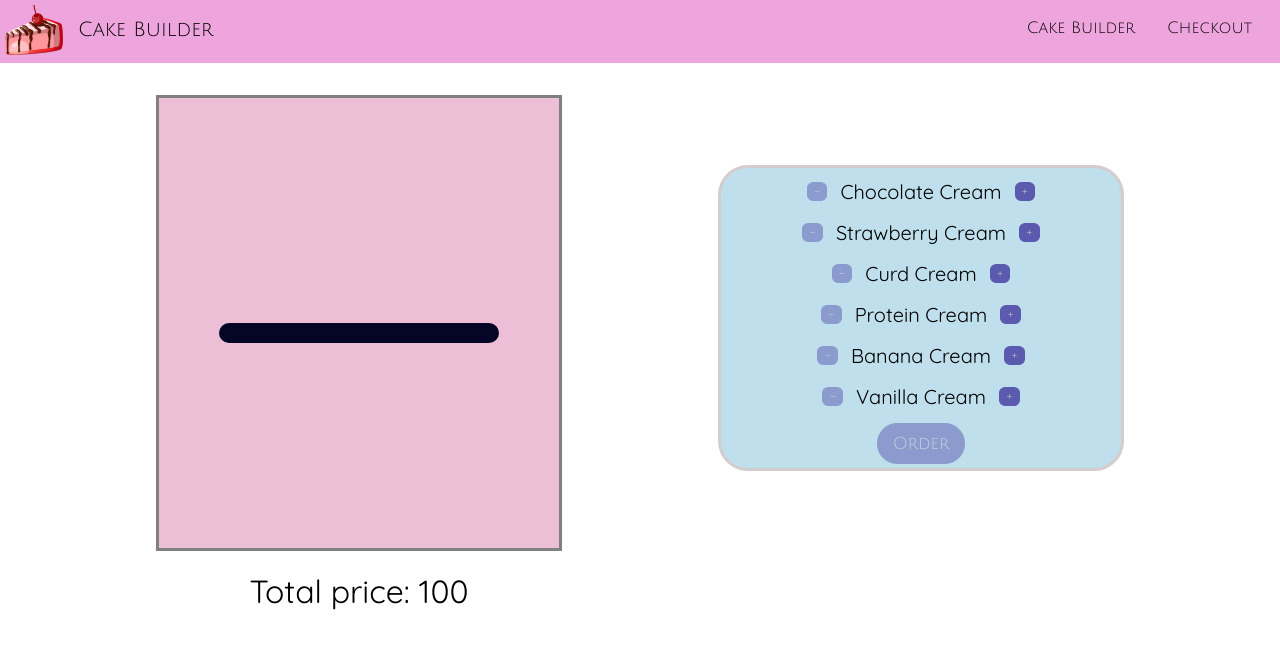
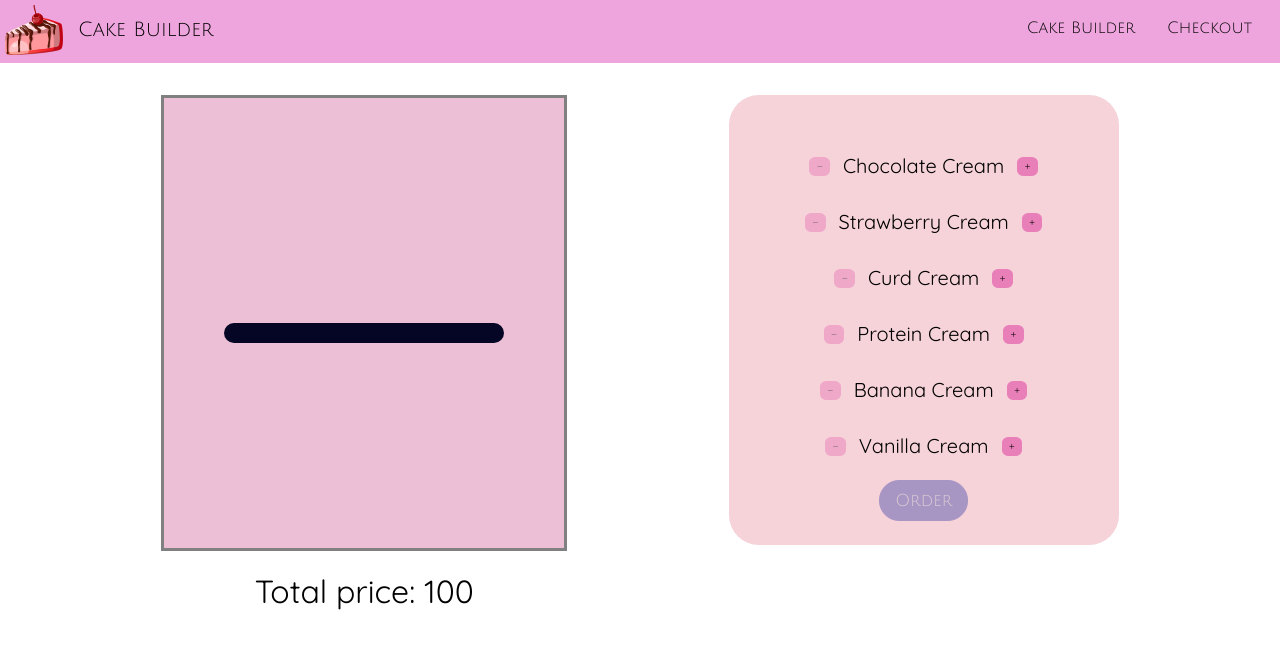
Before and after one commit to Aiperi-Amankulova/cake-builder, a React (Create React App) app: page / in a window 1280 px wide. Shown: the top 648 px of the page. Built offline with nearby package versions, Linux system fonts and the light colour scheme; a web font is replaced by a local one.

Commit message:
Changing colors and sizes

```diff
--- a/src/components/CakeBuilder/CakeControls/CakeControl/CakeControl.module.css
+++ b/src/components/CakeBuilder/CakeControls/CakeControl/CakeControl.module.css
@@ -1,23 +1,23 @@
-.CakeControl{
-    display: flex;
-    align-items: center;
+.CakeControl {
+  display: flex;
+  align-items: center;
 }
-.CakeControl .label{
-   padding: .5rem;
-   font-size: 20px;
-   font-family: 'Quicksand', sans-serif;
+.CakeControl .label {
+  padding: 0.5rem;
+  font-size: 20px;
+  font-family: "Quicksand", sans-serif;
 }
-.CakeControl button{
-    border: 1px solid  rgb(90, 90, 175);
-    background-color: rgb(90, 90, 175);
-    border-radius: 30%;
-    margin: 5px;
-    color: rgb(200, 200, 209);
-    font-family: 'Julius Sans One', sans-serif;
+.CakeControl button {
+  border: 1px solid #e97fb9;
+  background-color: #e97fb9;
+  border-radius: 30%;
+  margin: 5px;
+  color: black;
+  font-family: "Julius Sans One", sans-serif;
 }
-.CakeControl button:disabled{
-    opacity: .5;
+.CakeControl button:disabled {
+  opacity: 0.5;
 }
-.CakeControl button:not(:disabled):hover{
-    opacity: .8;
+.CakeControl button:not(:disabled):hover {
+  opacity: 0.8;
 }
--- a/src/components/CakeBuilder/CakeControls/CakeControls.module.css
+++ b/src/components/CakeBuilder/CakeControls/CakeControls.module.css
@@ -1,47 +1,45 @@
-.CakeControls{
-    border: 3px solid rgb(211, 205, 205);
-    background-color: rgb(191, 223, 236);
+.CakeControls {
+  background-color: #f6d2d9;
   width: 300px;
   border-radius: 30px;
-    margin-top: 70px;
   font-size: 10px;
+  line-height: 40px;
 
+  padding-top: 20px;
   display: flex;
   flex-flow: column nowrap;
   align-items: center;
   justify-content: center;
 }
-.orderButton{
-    border: 1px solid  rgb(90, 90, 175);
+.orderButton {
+  border: 1px solid rgb(90, 90, 175);
   background-color: rgb(90, 90, 175);
   border-radius: 20px;
   padding: 10px 15px;
-    font-size: .5rem;
+  font-size: 0.5rem;
   margin-top: 6px;
   color: rgb(200, 200, 209);
-    font-family: 'Quicksand', sans-serif;
+  font-family: "Quicksand", sans-serif;
   cursor: pointer;
 }
 .orderButton:disabled {
-    opacity: .5;
+  opacity: 0.5;
 }
 .orderButton:not(:disabled):hover {
-    opacity: .8;
+  opacity: 0.8;
 }
-.orderButton:disabled{
-    opacity: .5;
+.orderButton:disabled {
+  opacity: 0.5;
 }
-.orderButton:not(:disabled):hover{
-    opacity: .8;
+.orderButton:not(:disabled):hover {
+  opacity: 0.8;
 }
-@media(min-width: 500px){
-    .CakeControls{
-        width: 400px;
-        height: 300px;
-        margin-top: 70px;
-        font-size: 18px;
+@media (min-width: 500px) {
+  .CakeControls {
+    width: 390px;
+    height: 430px;
   }
-    .orderButton{
+  .orderButton {
     margin: 0 auto;
     padding: 10px 15px;
     font-size: 17px;
```
Also changed, not shown: src/components/CakeBuilder/CakeControls/CakeControl/CakeControl.js (+10 -9 lines). Lines whose indentation alone changed are shown as unchanged.
